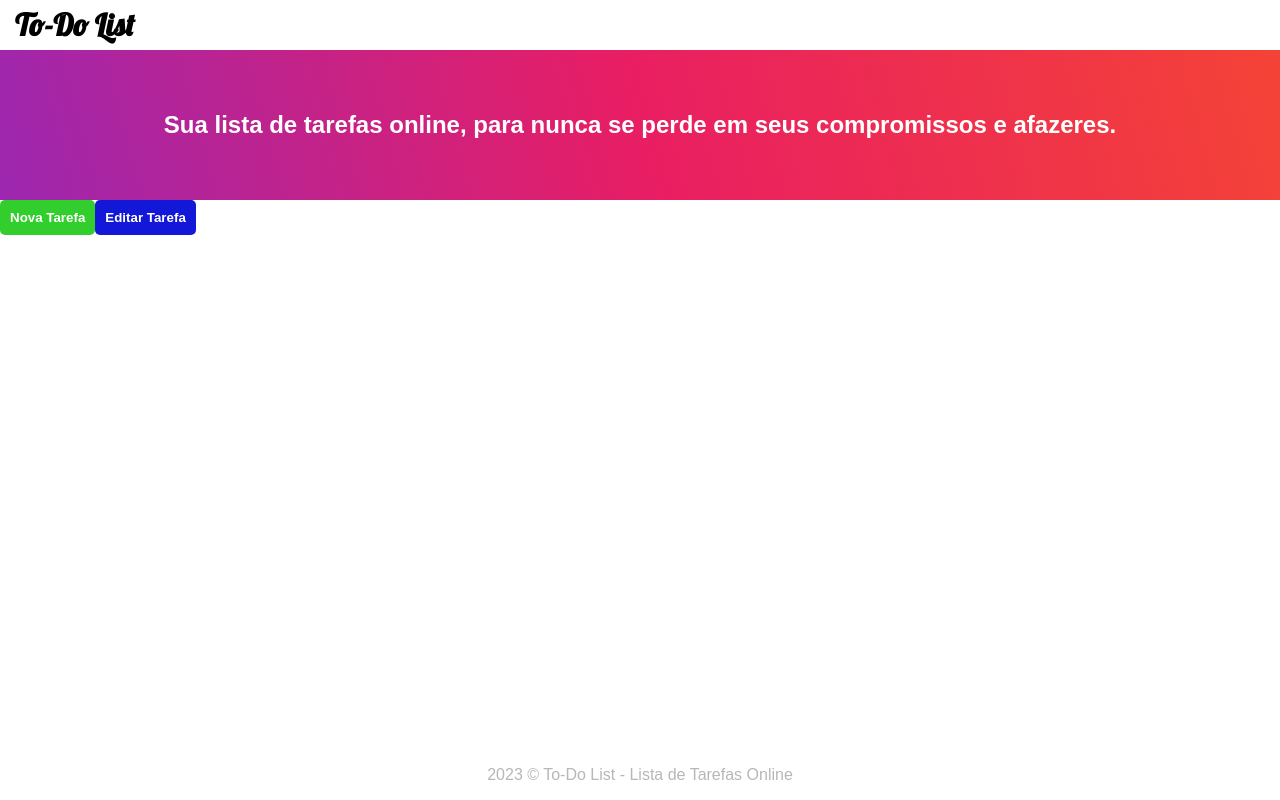
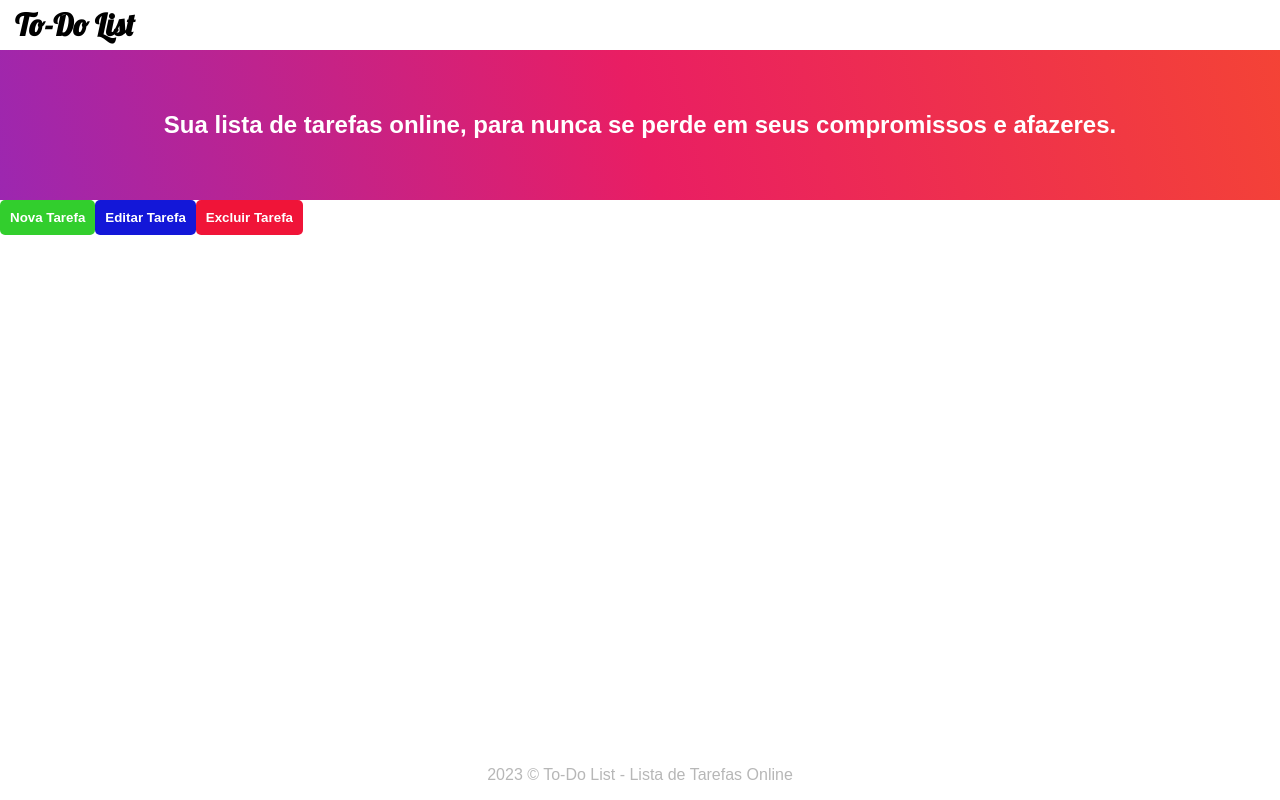
Before and after one commit to NicolasRSJ/lista-de-tarefas-online, a React (Create React App) app in the folder Front-End/: page / in a window 1280 px wide. Built offline with nearby package versions, Linux system fonts and the light colour scheme.

Commit message:
"Delete task" button created and working.

```diff
--- a/Front-End/src/App.js
+++ b/Front-End/src/App.js
@@ -1,4 +1,5 @@
 import './App.css';
+import DeleteTask from './Components/ButtonsTask/DeleteTask';
 import EditTask from './Components/ButtonsTask/EditTask/EditTask';
 import NewTask from './Components/ButtonsTask/NewTask/NewTask';
 
@@ -14,6 +15,7 @@ function App() {
       <section>
         <NewTask/>
         <EditTask/>
+        <DeleteTask/>
       </section>
       <footer>
         <span className="AppContainer-footer-span">2023 © To-Do List - Lista de Tarefas Online</span>
--- a/Front-End/src/Components/ButtonsTask/CSS/ButtonTask.css
+++ b/Front-End/src/Components/ButtonsTask/CSS/ButtonTask.css
@@ -43,6 +43,26 @@
 }
 
 /* BOTÃO DELETAR UMA TAREFA */
+.deletetask-button-popup {
+    width: auto;
+    height: auto;
+    padding: 10px;
+    color: white;
+    font-weight: 600;
+    border: none;
+    border-radius: 5px;
+    background-color: #f01438;
+    cursor: pointer;
+}
+
+.deletetask-button-popup:hover {
+    background-color: #dd1536;
+}
+
+.deletetask-button-popup:focus {
+    background-color: #f01438;
+    box-shadow: 0 2px 5px rgba(0, 0, 0, 0.3);
+}
 
 /*CONTAINER QUE ESCURECE CONTEUDO DO FUNDO*/
 .container-popup{
@@ -182,6 +202,30 @@
     font-weight: 550;
 }
 
+.deletetask-popup-section {
+    width: 100%;
+    height: 72%;
+    display: flex;
+    align-items: center;
+    justify-content: center;
+    flex-direction: column;
+}
+
+.deletetask-popup-section h2 {
+    font-size: 1.5rem;
+    margin-bottom: 25px;
+}
+
+.deletetask-popup-section p {
+    font-size: 1.5em;
+}
+
+.deletetask-popup-section span {
+    font-size: 1em;
+    font-weight: 600;
+    text-transform: uppercase;
+}
+
 /* RODAPÉ DO POP-UP */
 
 .popup-footer {
--- a/Front-End/src/Components/ButtonsTask/DeleteTask/index.jsx
+++ b/Front-End/src/Components/ButtonsTask/DeleteTask/index.jsx
@@ -0,0 +1,55 @@
+import React, {useState, useEffect, useCallback} from 'react';
+import "../CSS/ButtonTask.css"
+
+const DeleteTask = (props) => {
+    const [showPopup, setShowPopup] = useState(false);
+    const [buttonClick, setButtonClick] = useState(false);
+    const [idTask, setIdTask] = useState(props._id);
+    const [deleteNameTask, setDeleteNameTask] = useState(props.titulo);
+
+    // FUNÇÃO PARA ABRIR E FECHAR POP-UP
+    const togglePopup = () => {
+        setShowPopup(!showPopup);
+    }
+
+    // FUNÇÃO PARA CAPTAR O CLIQUE DO BOTÃO "DELETAR"
+    const handleClick = useCallback(() => {
+        setButtonClick(true);
+        showPopup(false)
+    }, [setButtonClick, showPopup]);
+
+    // REACT HOOK QUE SERÁ EXECUTADO ASSIM QUE A CONSTANTE "NEWTASK" FOR DECLARADA.
+    useEffect(() => {
+        try{
+            console.log(idTask)
+            // INSERIR MÉTODO POST
+        } catch(err) {
+            console.error("Ocorreu um error na tentativa de requsição: " + err.message);
+        }
+    }, [buttonClick, idTask])
+
+    return(
+        <>
+            <button className='deletetask-button-popup' onClick={togglePopup}>Excluir Tarefa</button>
+            {showPopup && (
+               <div className='container-popup'>
+                    <div className='popup'>
+                        <div className='popup-header'>
+                            <h1>Excluir Tarefa</h1>
+                        </div>
+                        <div className='deletetask-popup-section'>
+                            <h2>Tem Certeza?</h2>
+                            <p>Você está prestes a excluir esta tarefa: <span>{deleteNameTask}</span></p>
+                        </div>
+                        <div className='popup-footer'>
+                            <button onClick={togglePopup}>Cancelar</button>
+                            <button type='submit' onClick={handleClick}>Excluir</button>
+                        </div>
+                    </div>
+               </div>
+            )}
+        </>
+    );
+}
+
+export default DeleteTask;
```
